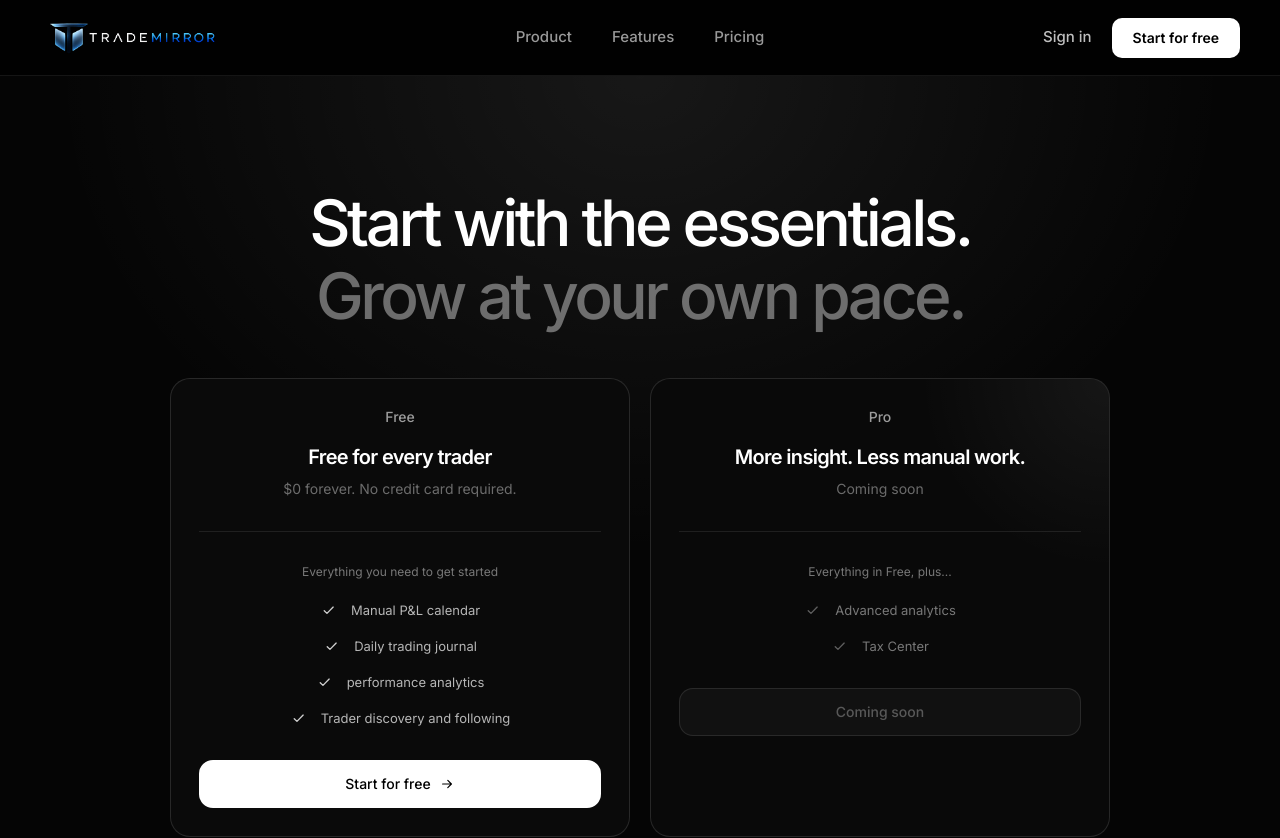
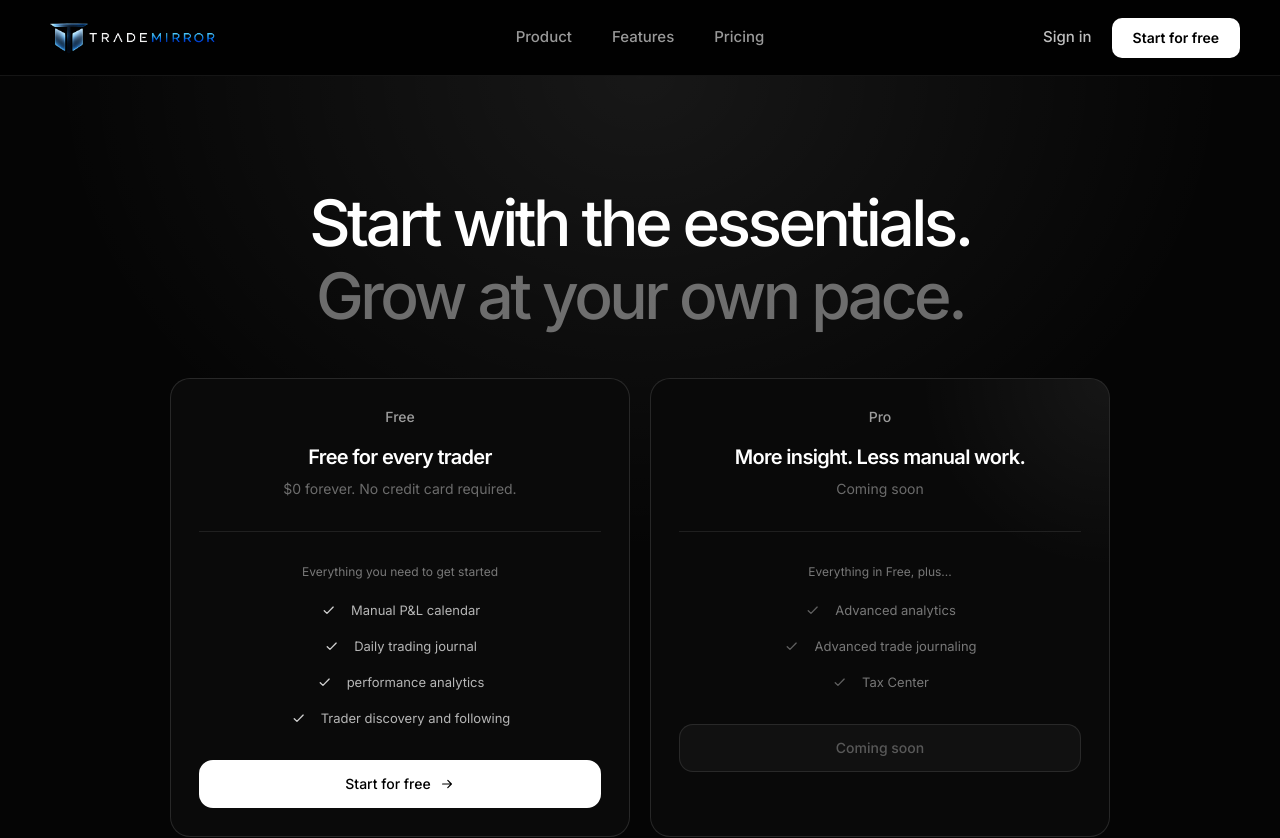
Before and after one commit to solveradigitalagency/TradeMirrorOfficial, a Next.js app: page /pricing in a window 1280 px wide. Shown: the top 838 px of the page. Built offline with nearby package versions, Linux system fonts and the light colour scheme.

Commit message:
Update page.tsx

```diff
--- a/app/pricing/page.tsx
+++ b/app/pricing/page.tsx
@@ -12,6 +12,7 @@ const freeFeatures = [
 const proFeatures = [
   "Everything from Free",
   "Advanced analytics",
+  "Advanced trade journaling",
   "Tax Center",
 ];
 
```
